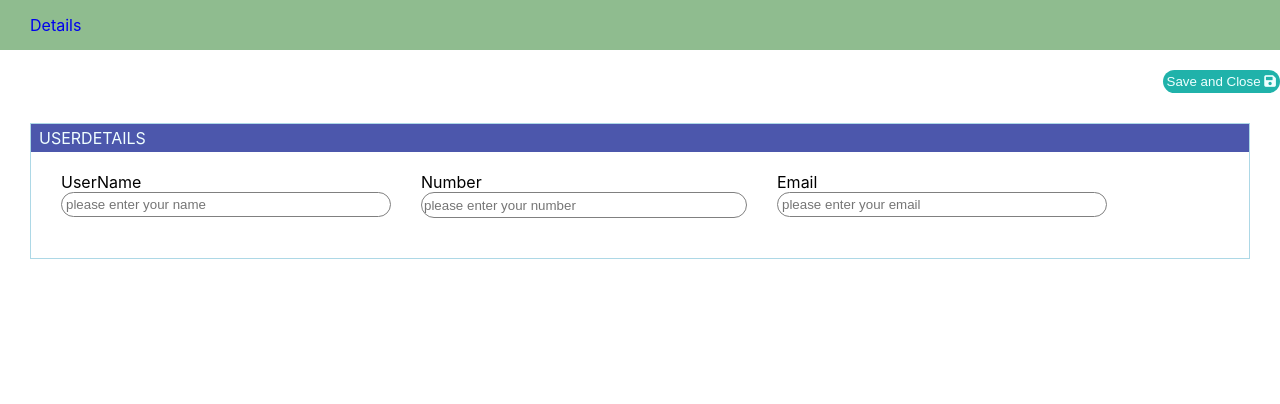
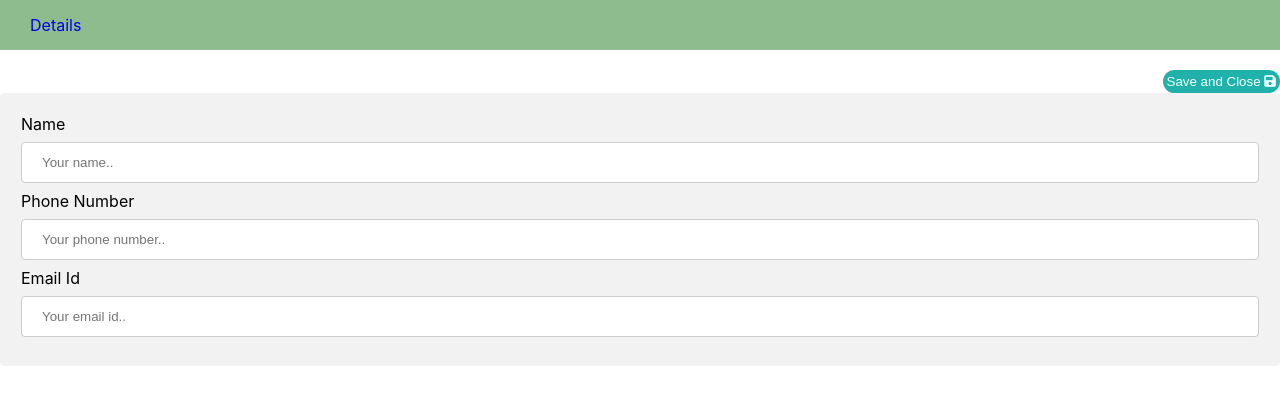
Before and after one commit to jananimuruge/react_crud_project, a React (Create React App) app: page /AddUsers in a window 1280 px wide. Shown: the top 404 px of the page. Built offline with nearby package versions, Linux system fonts and the light colour scheme.

Commit message:
email validation first check and then go to the insert call

```diff
--- a/package.json
+++ b/package.json
@@ -22,6 +22,7 @@
     "react-datepicker": "^4.8.0",
     "react-dom": "^18.2.0",
     "react-flatpickr": "^3.10.13",
+    "react-gmail": "^1.0.1",
     "react-moment": "^1.1.2",
     "react-responsive-modal": "^6.2.0",
     "react-router-dom": "^6.3.0",
--- a/src/AddUsers.js
+++ b/src/AddUsers.js
@@ -5,143 +5,182 @@ import axios from "axios";
 import { BrowserRouter as Router, Link, NavLink, Switch, Route, Routes } from 'react-router-dom';
 import validator from "validator";
 import { useFormik } from 'formik';
-const emailState = {
-    email: '',
-    error: ''
-}
+
 class AddUsers extends React.Component {
     constructor(props) {
         super(props);
         this.state = {
-            username: '',
-            lastName: '',
+            userName: '',
             number: '',
-            saveValues: '',
-            userdetails: [],
             email: '',
-            isDisabled: true,
-            usererror: '',
+            formErrors: {},
 
         }
     }
 
-    onChange(e) {
-        this.setState({
-            email: e.target.value
-        });
-    }
-    emailValidation() {
-        const regex = /^(([^<>()[\]\.,;:\s@\"]+(\.[^<>()[\]\.,;:\s@\"]+)*)|(\".+\"))@(([^<>()[\]\.,;:\s@\"]+\.)+[^<>()[\]\.,;:\s@\"]{2,})$/i;
-        if (!this.state.email || regex.test(this.state.email) === false) {
-            this.setState({
-                error: "Email is not valid"
-            });
-            return false;
+
+
+    handleFormValidation() {
+        const { userName, email, number } = this.state;
+        let formErrors = {};
+        let formIsValid = true;
+
+        //Student name
+        if (!userName) {
+            formIsValid = false;
+            formErrors["userNameErr"] = "Name is required.";
         }
 
-        return true;
+        //Email
+        if (!email) {
+            formIsValid = false;
+            formErrors["emailErr"] = "Email id is required.";
+        }
+        else if (!(/^\w+([\.-]?\w+)*@\w+([\.-]?\w+)*(\.\w{2,3})+$/.test(email))) {
 
-    }
-
-    insertValues = ((e) => {
-        window.location.pathname = "/Details1";
-        // e.preventDefault();
-        let { userdetails } = this.state;
-        if (this.state.username.trim().length !== 0 && this.state.number.trim().length !== 0 && this.state.email) {
-
-
-            const userValues = {
-                "username": this.state.username,
-                // "lastName": this.state.lastName,
-                "number": this.state.number,
-                "email": this.state.email,
-            }
-            // console.log(userValues);
-            userdetails.push(userValues)
-            this.setState({
-                userdetails
-            });
-
-            console.log("saveValues", userdetails);
-            if (userdetails.some(value => value.email === userdetails.email)) {
-                alert("email is already exist");
-                return
+            formIsValid = false;
+            formErrors["emailErr"] = "Invalid email id.";
+            // const regex = /^(([^<>()[\]\.,;:\s@\"]+(\.[^<>()[\]\.,;:\s@\"]+)*)|(\".+\"))@(([^<>()[\]\.,;:\s@\"]+\.)+[^<>()[\]\.,;:\s@\"]{2,})$/i;
+            // if (!this.state.email || regex.test(this.state.email) === false) {
+            //     this.setState({
+            //         emailError: "Email is not valid"
+            //     });
+            //     return false;
+            // }
         }
 
 
-            localStorage.setItem("enteredPageValues", JSON.stringify(userdetails));
-            // console.log(saveValues);
-            if (this.emailValidation()) {
-                console.log(this.state);
-                this.setState(emailState);
 
 
+        //Phone number
+        if (!number) {
+            formIsValid = false;
+            formErrors["numberErr"] = "Number is required.";
         }
-            else {
-                alert("please enter valid email");
-                return;
-            }
-        }
-        else {
-            alert("please enter the values");
-            // this.setState = ({
-            //     usererror: "please fill this field"
-            // })
-        }
-        let totalObject = {
-            "userdetails": userdetails,
 
-        };
-
+        if (email && formIsValid) {
+            let emailExist = false;
             axios({
-            // Endpoint to send files
-            url: "http://localhost:8080/user/insert",
-            method: "POST",
-            data: totalObject,
+                url: `http://localhost:8080/user/insert/validate-email?email=${this.state.email}`,
+                method: "GET"
             })
                 // Handle the response from backend here
                 .then((res) => {
-                console.log(res.data)
+                    let responseData = res.data.jData;
+                    if (responseData && responseData.isAvailable) {
+                        emailExist = true;
+                    }
+                    else {
+                        emailExist = false;
+                        formErrors["emailErr"] = "Email already exist.";
+                        return;
+                    }
+                })
+                // Catch errors if any
+                .catch((err) => {
+                    emailExist = false;
+                    formErrors["emailErr"] = "Email validation fail.";
+                    return;
+                });
+
+            formIsValid = emailExist;
+        }
+
+        this.setState({ formErrors: formErrors });
+        return formIsValid;
+    }
+
+    handleSubmit = (e) => {
+        e.preventDefault();
+        console.log(this.handleFormValidation());
+        return;
+        if (this.handleFormValidation()) {
+
+            let dataObject = {
+                'userName': this.state.userName,
+                'number': this.state.number,
+                "email": this.state.email
+            }
+            axios({
+                url: "http://localhost:8080/user/insert",
+                method: "POST",
+                data: dataObject,
+            })
+                // Handle the response from backend here
+                .then((res) => {
+                    window.location.pathname = "/Details1";
                 })
                 // Catch errors if any
                 .catch((err) => { });
 
             //   }
+        }
 
-    })
+    }
+
+    handleChange = (e) => {
+        const { name, value } = e.target;
+        console.log([name] + " : " + value);
+        this.setState({ [name]: value });
+    }
+
     render() {
+        // const { emailError } = this.state;
+        const { userNameErr, emailErr, dobErr, genderErr, numberErr, cityErr } = this.state.formErrors;
         return (
             <>
-                {/* <Link to="/AddUsers" style={{ textDecoration: 'none' }}><div className="addUsers"><button type="button" onClick={()=>this.addUsers()}>AddUsers<i class="fa-regular fa-user-plus"></i></button></div></Link> */}
+                <div className="saveandclose"><button type="button" onClick={this.handleSubmit}>Save and Close <i className="fa-solid fa-floppy-disk"></i></button></div>
+                <div className="formDiv">
 
-                <Link to="Details1" style={{ textDecoration: 'none' }} ><div className="saveandclose"><button type="button" onClick={(e) => this.insertValues(e)}>Save and Close <i className="fa-solid fa-floppy-disk"></i></button></div></Link>
-                <form className="addUserTable">
-                    <div className="userDetails"> <label className="userDetails">USERDETAILS   </label></div>
-                    <div className="valuesUpdate">
-                        <label>UserName
-                            <div className="name"><input type="text" class="form-control input-lg" placeholder="please enter your name" onChange={(e) => { this.setState({ username: e.target.value }) }}></input></div>
-                            <div className="namemsg" onChange={(e) => { this.setState({ usererror:e.target.values }) }}></div></label>
-                        {/* <label>Last Name</label>
-                            <div><input type="text" class="form-control input-lg" onChange={(e) => { this.setState({ lastName: e.target.value }) }}></input></div> */}
-                        <label>Number
-                            <div className="number2"><input type="number" class="form-control input-lg" placeholder="please enter your number" onChange={(e) => { this.setState({ number: e.target.value }) }}></input></div></label>
-                        <label>Email
-                            {/* <div><input type="text" class="form-control input-lg" onChange={(e) => { this.setState({email: e.target.value }) }}></input></div> */}
-                            {/* <div><input type="text" class="form-control input-lg" onChange={(e)=>{this.handleChange(e)}}></input>
-                            {this.state.emailError ? <span style={{color: "red"}}>Please Enter valid email address</span> : ''}</div> */}
-                            <div className="email"><input type="text" class="form-control input-lg" placeholder="please enter your email" onChange={(e) => this.onChange(e)} /></div></label>
-                        <span className="text-danger">{this.state.error}</span>
+                    <div>
+                        <form onSubmit={this.handleSubmit}>
+                            <div>
+                                <label htmlFor="userName">Name</label>
+                                <input type="text" name="userName"
+                                    value={this.state.userName}
+                                    onChange={this.handleChange}
+                                    placeholder="Your name.."
+                                    className={userNameErr ? ' showError' : ''} />
+                                {userNameErr &&
+                                    <div style={{ color: "red", paddingBottom: 10 }}>{userNameErr}</div>
+                                }
+
                             </div>
 
 
+                            <div>
+                                <label htmlFor="number">Phone Number</label>
+                                <input type="text" name="number"
+                                    onChange={this.handleChange}
+                                    value={this.state.number}
+                                    placeholder="Your phone number.."
+                                    className={numberErr ? ' showError' : ''} />
+                                {numberErr &&
+                                    <div style={{ color: "red", paddingBottom: 10 }}>{numberErr}</div>
+                                }
+                            </div>
+
+                            <div>
+                                <label htmlFor="email">Email Id</label>
+                                <input type="text" name="email"
+                                    value={this.state.email}
+                                    onChange={this.handleChange}
+                                    placeholder="Your email id.."
+                                    className={emailErr ? ' showError' : ''} />
+                                {emailErr &&
+                                    <div style={{ color: "red", paddingBottom: 10 }}>{emailErr}</div>
+                                }
+
+                            </div>
+
+                            {/* <input type="submit" value="Submit" /> */}
                         </form>
+                    </div>
+                </div >
             </>
         )
     }
 }
-export default AddUsers;
 
 
-// if (userdetails.some(value => value.email === userdetails.Email)) {
-    // email already used!
-// }
+export default AddUsers;
--- a/src/App.css
+++ b/src/App.css
@@ -308,11 +308,49 @@ gap: 30px;
   margin-left: 2px;
 } */
 
-.react-inputs-validation__msg___pxv8o.react-inputs-validation__error___2aXSp, .react-inputs-validation__msg___pxv8o.react-inputs-validation__success___3TpwE {
-  margin-top: 2px;
+.namemsg{
+margin-top: 2px;
   font-size: 12px;
   padding-left: 4px;
 }
-.react-inputs-validation__msg___pxv8o.react-inputs-validation__error___2aXSp {
+.namemsg {
   color: #ff5a57;
 }
+
+/* form css*/
+.formDiv {
+  padding: 21px;
+   border-radius: 5px;
+   background-color: #f2f2f2;
+  }
+
+  input[type=text], select
+  {
+    width: 100%;
+    padding: 12px 20px;
+    margin: 8px 0;
+    display: inline-block;
+    border: 1px solid #ccc;
+    border-radius: 4px;
+    box-sizing: border-box;
+  }
+
+  input[type=submit] {
+    width: 100%;
+    background-color: #4CAF50;
+    color: white;
+    padding: 14px 20px;
+    margin: 8px 0;
+    border: none;
+    border-radius: 4px;
+    cursor: pointer;
+  }
+
+  input[type=submit]:hover {
+    background-color: #45a049;
+  }
+  .showError{
+    border-color: #a94442 !important;
+    color: #a94442 !important;
+    margin-bottom: 15px;
+  }
--- a/src/Delete.js
+++ b/src/Delete.js
@@ -28,6 +28,7 @@ export default class DeleteButton extends React.Component {
         axios({
             // Endpoint to DELETE user
             url: `http://localhost:8080/user/delete?userId=${deletedRow.userId}`,
+
             method: "DELETE"
         })
 
--- a/src/Details1.js
+++ b/src/Details1.js
@@ -36,10 +36,10 @@ import AddUsers from "./AddUsers";
 // import FontAwesomeIcon from '@fortawesome/react-fontawesome';
 
 const rowStyle = { background: '#CCCFE7' };
-// const emailState={
-//   email:'',
-//   error:''
-// }
+const emailState={
+  email:'',
+  error:''
+}
 export class Details1 extends Component {
   constructor(props) {
     super(props);
@@ -113,9 +113,22 @@ export class Details1 extends Component {
 
 
   }
+      emailValidation() {
+        const regex = /^(([^<>()[\]\.,;:\s@\"]+(\.[^<>()[\]\.,;:\s@\"]+)*)|(\".+\"))@(([^<>()[\]\.,;:\s@\"]+\.)+[^<>()[\]\.,;:\s@\"]{2,})$/i;
+        if (!this.state.email || regex.test(this.state.email) === false) {
+            this.setState({
+                error: "Email is not valid"
+            });
+            return false;
+        }
+
+        return true;
+
+    }
+
   componentDidMount() {
-    const local=localStorage.getItem('enteredPageValues');
-    console.log(local);
+    // const local=localStorage.getItem('enteredPageValues');
+    // console.log(local);
 
     axios({
       // Endpoint to get user details
@@ -135,6 +148,34 @@ export class Details1 extends Component {
 
       // Catch errors if any
       .catch((err) => { });
+    //   if (this.emailValidation()) {
+    //     console.log(this.state);
+    //     this.setState(emailState);
+
+
+    // }
+    // else {
+    //     alert("please enter valid email");
+    //     return;
+    // }
+    // axios({
+    //     // Endpoint to get user details
+    //     url: `http://localhost:8080/user/rest/api/user/validate-email?email=${this.state.email}`,
+    //     method: "GET",
+    //   })
+
+    //     // Handle the response from backend here
+    //     .then((res) => {
+    //       console.log(res)
+    //       let emailValues = res.data.email;
+    //       this.setState({
+    //         rowData: emailValues
+    //       })
+
+    //     })
+
+    //     // Catch errors if any
+    //     .catch((err) => { });
 
 
   }
```
Also changed, not shown: src/DuplicateEmail.js (added, +187 -0 lines), 1 other file (tests, documents, lock files or other folders). Lines whose indentation alone changed are shown as unchanged.
